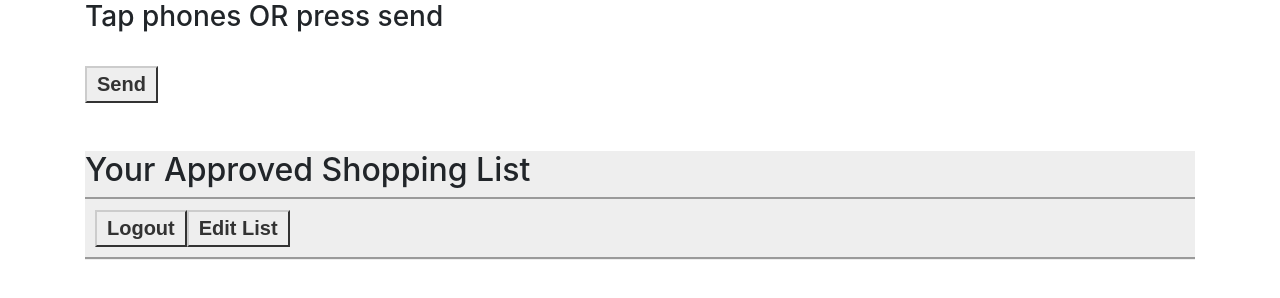
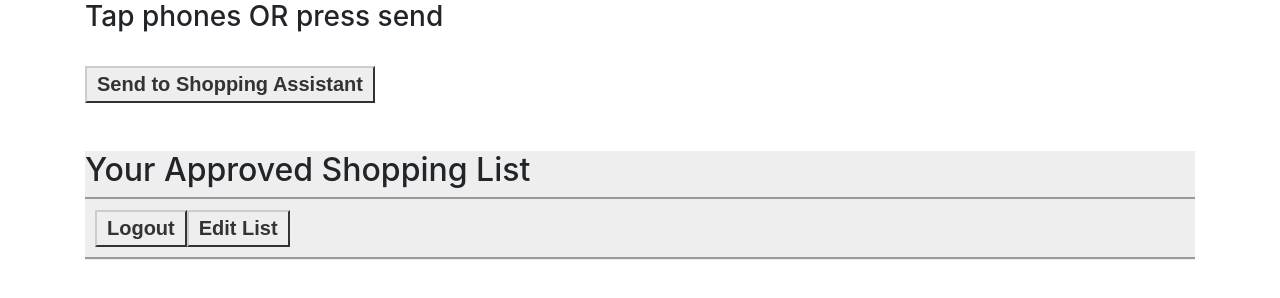
Before and after one commit to team-mma/ShoppingAssistant, a website: page static/listconfirmation.html in a window 1280 px wide. Drawn offline with nearby package versions, Linux system fonts and the light colour scheme.

Commit message:
Rename Send button on confirmation screen based on A4 feedback

```diff
--- a/static/listconfirmation.html
+++ b/static/listconfirmation.html
@@ -16,7 +16,7 @@
 		<div class="col-sm-12 col-md-12">
 			<h3>Tap phones OR press send</h3>
 			<br />
-			<a href="timeuntilpickup.html" class="button">Send</a><br />
+			<a href="timeuntilpickup.html" class="button">Send to Shopping Assistant</a><br />
 		</div>
 	</div>
 </div>
```
